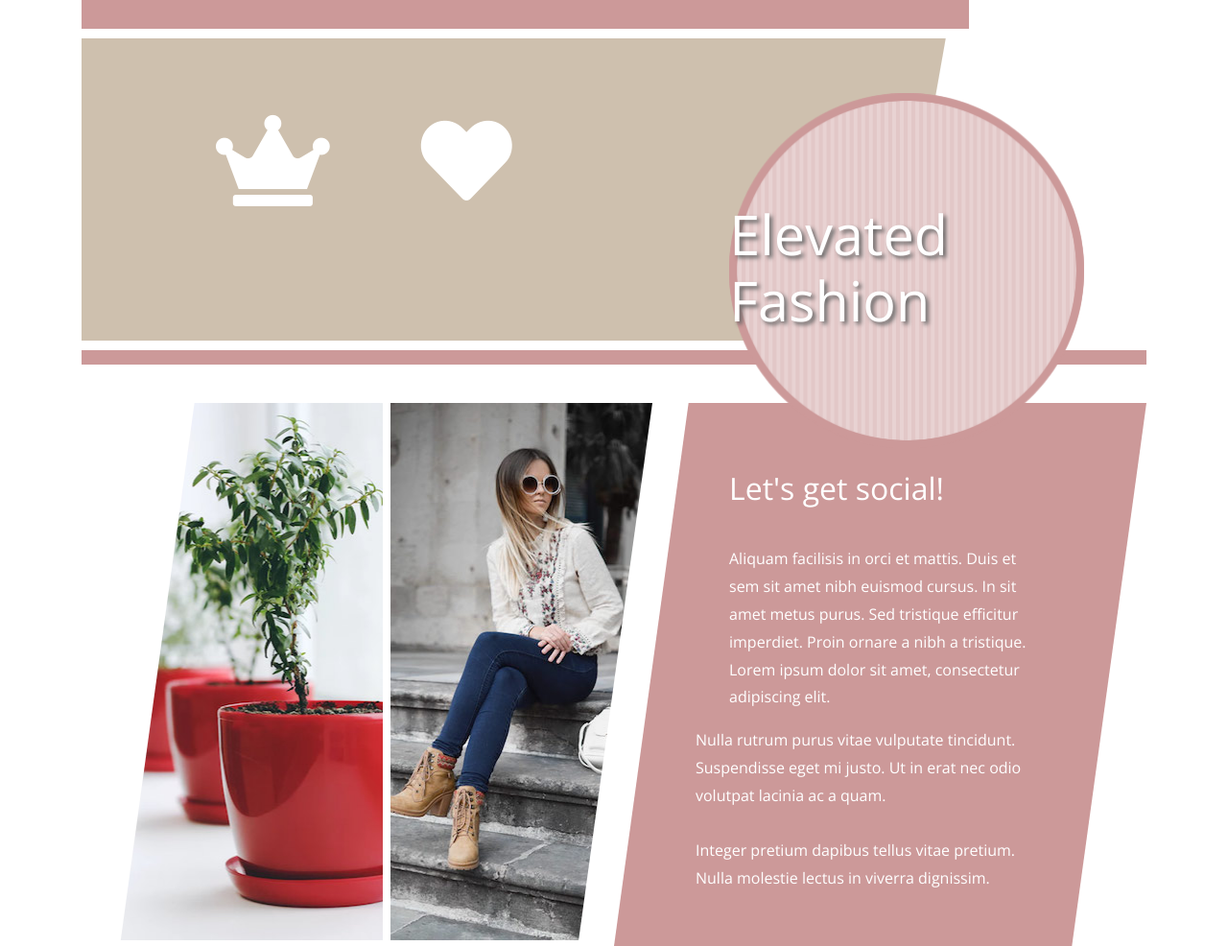
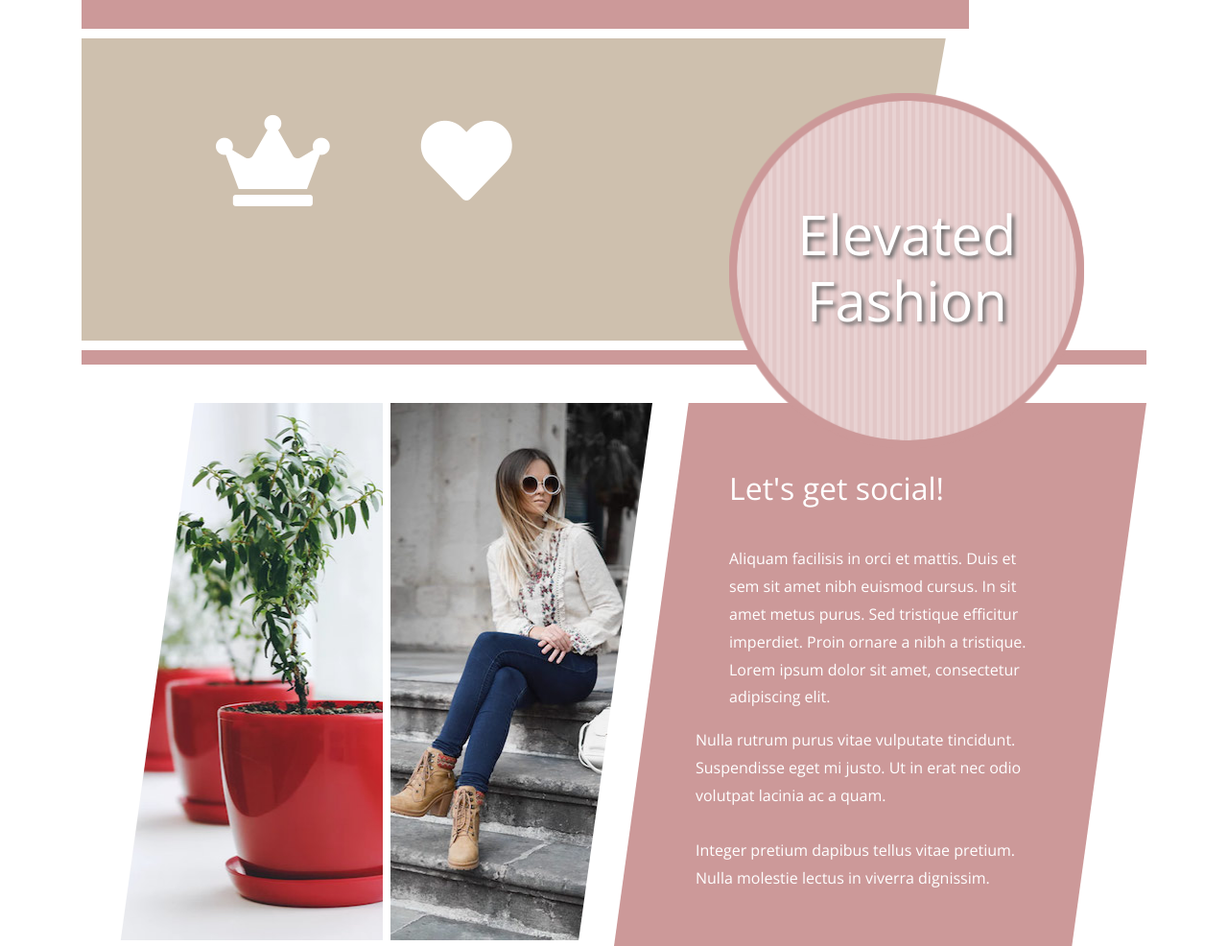
Before and after one commit to deerajlucky/-Elevated-Fashion-Website, a plain HTML site: page index.html in a window 1280 px wide. Shown: the top 986 px of the page at 96% size. Drawn offline with nearby package versions, Linux system fonts and the light colour scheme.

Commit message:
Update index.html

```diff
--- a/index.html
+++ b/index.html
@@ -48,7 +48,7 @@ http://www.templatemo.com/tm-519-beauty
       <div class="tm-welcome-left">
         <!-- Logo -->
         <div class="tm-logo">
-          <h1 class="tm-site-name">Elevated Fashion</h1>
+          <h1 class="tm-site-name"><center>Elevated Fashion</center></h1>
         </div>
         <div class="tm-welcome-content">
           <!-- fa icons -->
```
